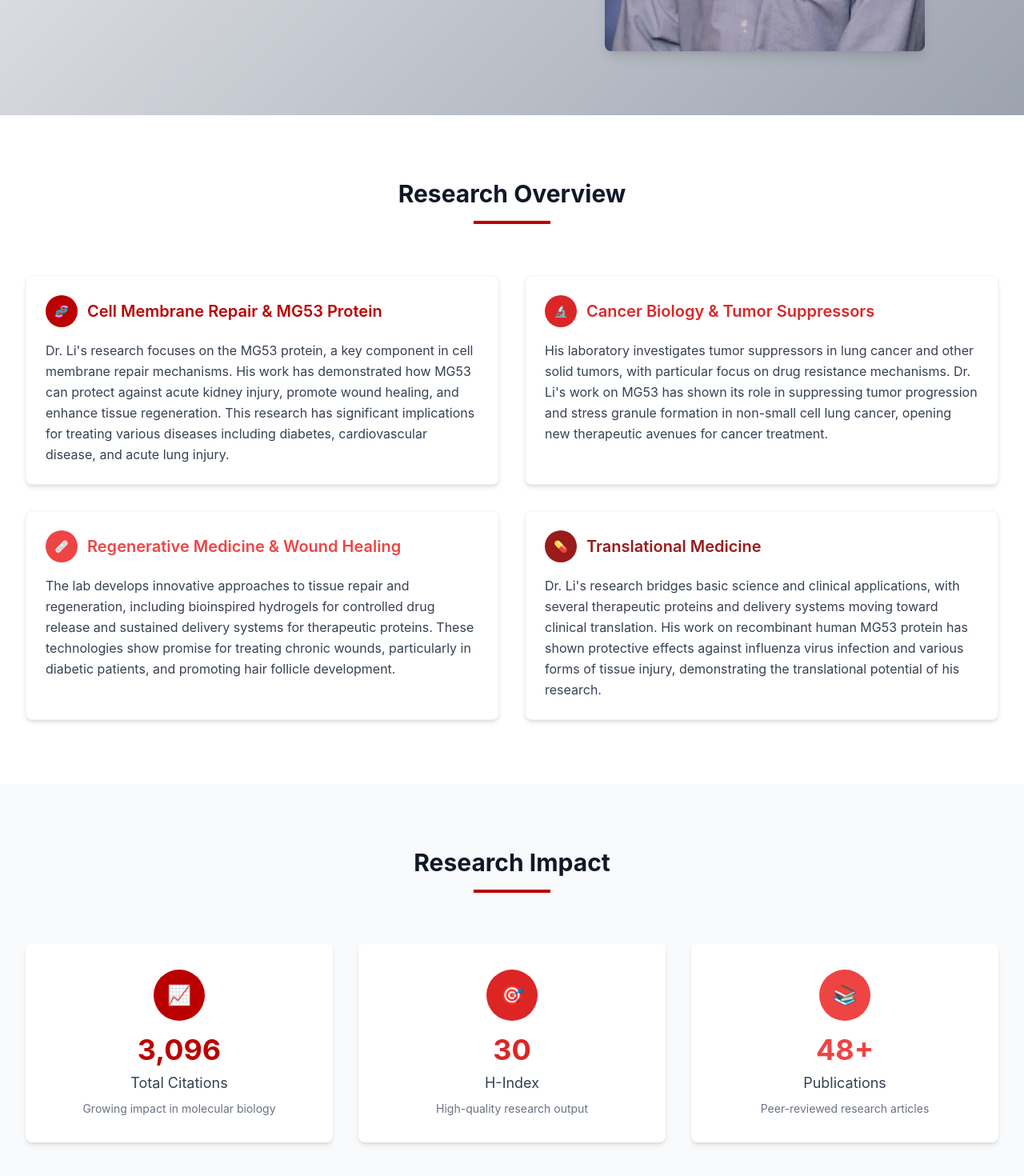
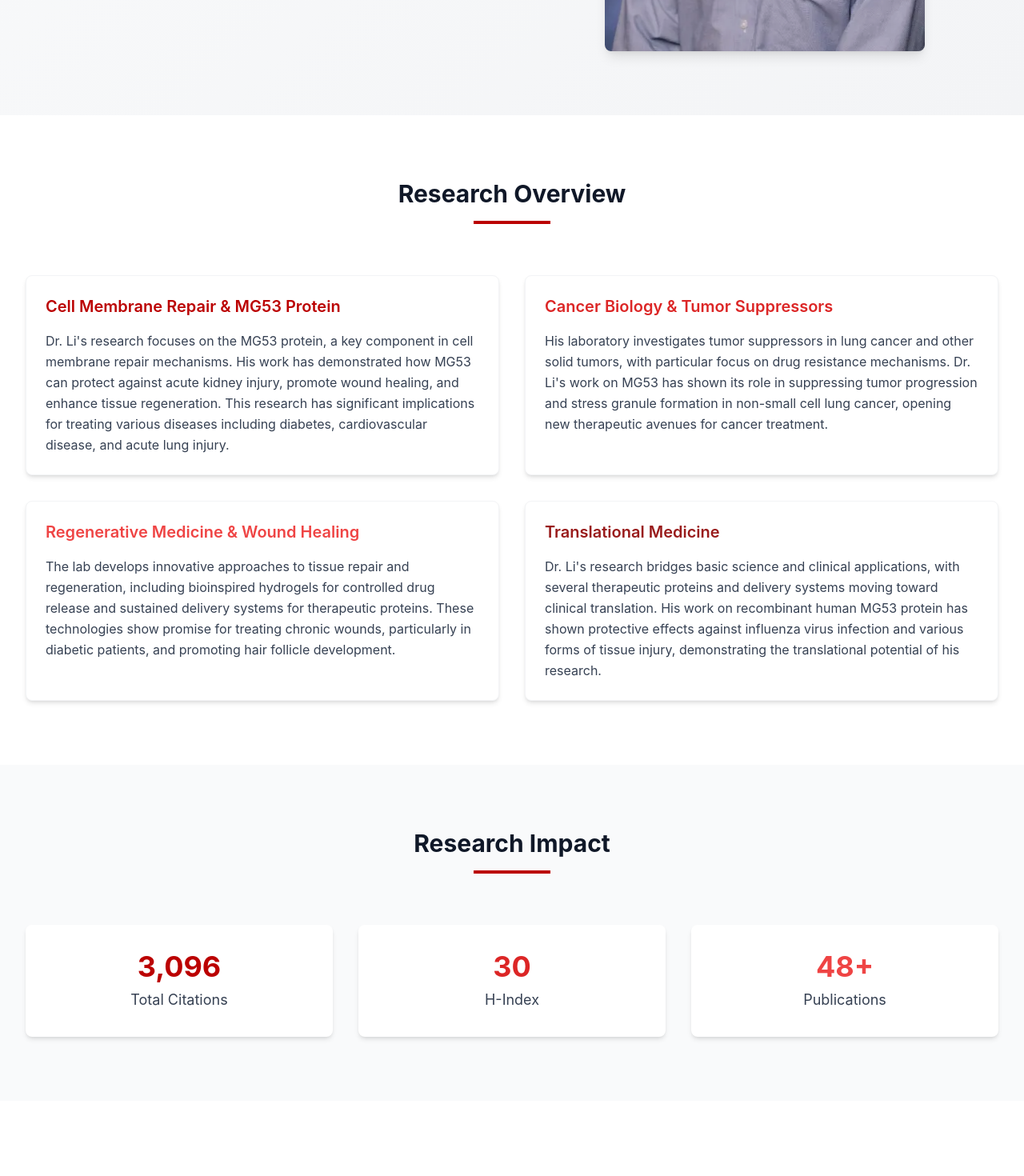
Before and after one commit to lifrank1/haichanglilab.com, a Next.js app: page / in a window 1280 px wide. Shown: the part 680-2150 px from the top of the page at 80% size. After the commit the page ends 2056 px from the top, so only its background shows below. Built offline with nearby package versions, Linux system fonts and the light colour scheme.

Commit message:
removed icons in home

```diff
--- a/app/globals.css
+++ b/app/globals.css
@@ -14,7 +14,7 @@
   --osu-gray: #6b7280;
   --osu-light-gray: #f3f4f6;
   --osu-accent: #ef4444;
-  --subtle-gradient: linear-gradient(135deg, #f3f4f6 0%, #9ca3af 100%);
+  --subtle-gradient: linear-gradient(135deg, #f9fafb 0%, #f3f4f6 100%);
 }
 
 @theme inline {
--- a/app/page.tsx
+++ b/app/page.tsx
@@ -53,10 +53,7 @@ export default function Home() {
 
           <div className="grid grid-cols-1 md:grid-cols-2 gap-8">
             <div className="bg-white rounded-lg shadow-md hover-lift hover-glow transition-all duration-300 p-6 border border-gray-100">
-              <div className="flex items-center mb-4">
-                <div className="w-10 h-10 bg-osu-scarlet rounded-full flex items-center justify-center mr-3">
-                  <span className="text-white text-sm">🧬</span>
-                </div>
+              <div className="mb-4">
                 <h3 className="text-xl font-semibold text-gray-900 osu-scarlet">
                   Cell Membrane Repair & MG53 Protein
                 </h3>
@@ -70,10 +67,7 @@ export default function Home() {
             </div>
 
             <div className="bg-white rounded-lg shadow-md hover-lift hover-glow transition-all duration-300 p-6 border border-gray-100">
-              <div className="flex items-center mb-4">
-                <div className="w-10 h-10 bg-osu-scarlet-light rounded-full flex items-center justify-center mr-3">
-                  <span className="text-white text-sm">🔬</span>
-                </div>
+              <div className="mb-4">
                 <h3 className="text-xl font-semibold text-gray-900 osu-scarlet-light">
                   Cancer Biology & Tumor Suppressors
                 </h3>
@@ -87,10 +81,7 @@ export default function Home() {
             </div>
 
             <div className="bg-white rounded-lg shadow-md hover-lift hover-glow transition-all duration-300 p-6 border border-gray-100">
-              <div className="flex items-center mb-4">
-                <div className="w-10 h-10 bg-osu-accent rounded-full flex items-center justify-center mr-3">
-                  <span className="text-white text-sm">🩹</span>
-                </div>
+              <div className="mb-4">
                 <h3 className="text-xl font-semibold text-gray-900 osu-accent">
                   Regenerative Medicine & Wound Healing
                 </h3>
@@ -104,10 +95,7 @@ export default function Home() {
             </div>
 
             <div className="bg-white rounded-lg shadow-md hover-lift hover-glow transition-all duration-300 p-6 border border-gray-100">
-              <div className="flex items-center mb-4">
-                <div className="w-10 h-10 bg-osu-scarlet-dark rounded-full flex items-center justify-center mr-3">
-                  <span className="text-white text-sm">💊</span>
-                </div>
+              <div className="mb-4">
                 <h3 className="text-xl font-semibold text-gray-900 osu-scarlet-dark">
                   Translational Medicine
                 </h3>
@@ -133,30 +121,18 @@ export default function Home() {
 
           <div className="grid grid-cols-1 md:grid-cols-3 gap-8">
             <div className="text-center bg-white rounded-lg p-8 shadow-md hover-lift hover-glow transition-all duration-300">
-              <div className="w-16 h-16 bg-osu-scarlet rounded-full flex items-center justify-center mx-auto mb-4">
-                <span className="text-white text-2xl">📈</span>
-              </div>
               <div className="text-4xl font-bold osu-scarlet mb-2">3,096</div>
               <div className="text-lg text-gray-700">Total Citations</div>
-              <div className="mt-2 text-sm text-gray-500">Growing impact in molecular biology</div>
             </div>
 
             <div className="text-center bg-white rounded-lg p-8 shadow-md hover-lift hover-glow transition-all duration-300">
-              <div className="w-16 h-16 bg-osu-scarlet-light rounded-full flex items-center justify-center mx-auto mb-4">
-                <span className="text-white text-2xl">🎯</span>
-              </div>
               <div className="text-4xl font-bold osu-scarlet-light mb-2">30</div>
               <div className="text-lg text-gray-700">H-Index</div>
-              <div className="mt-2 text-sm text-gray-500">High-quality research output</div>
             </div>
 
             <div className="text-center bg-white rounded-lg p-8 shadow-md hover-lift hover-glow transition-all duration-300">
-              <div className="w-16 h-16 bg-osu-accent rounded-full flex items-center justify-center mx-auto mb-4">
-                <span className="text-white text-2xl">📚</span>
-              </div>
               <div className="text-4xl font-bold osu-accent mb-2">48+</div>
               <div className="text-lg text-gray-700">Publications</div>
-              <div className="mt-2 text-sm text-gray-500">Peer-reviewed research articles</div>
             </div>
           </div>
         </div>
```
